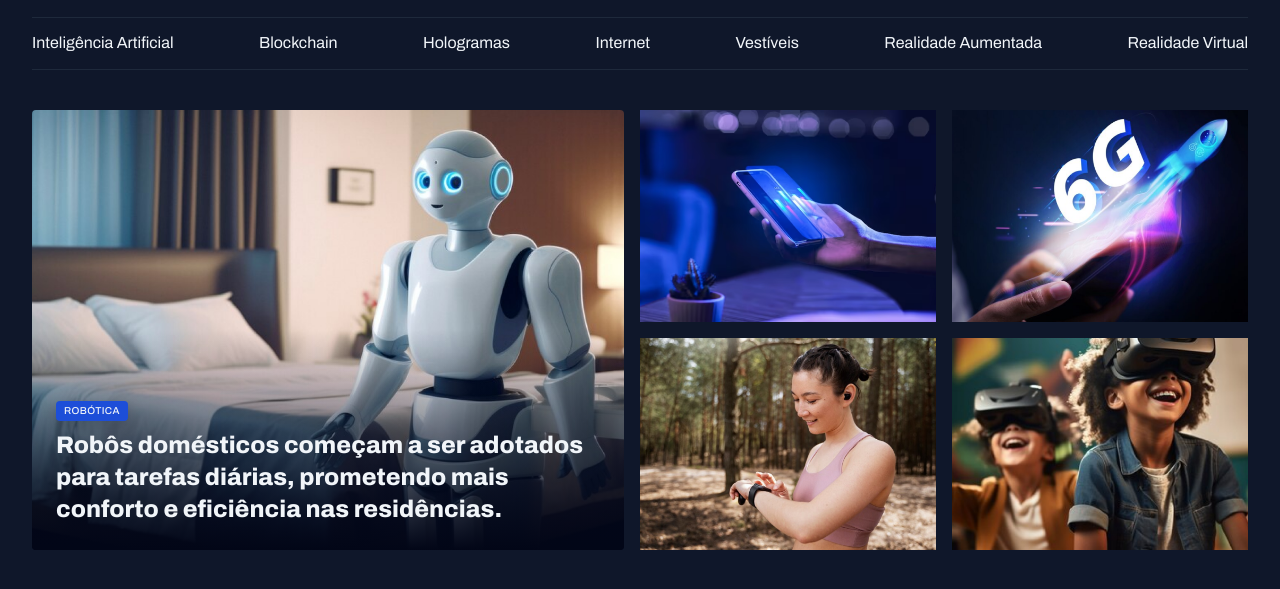
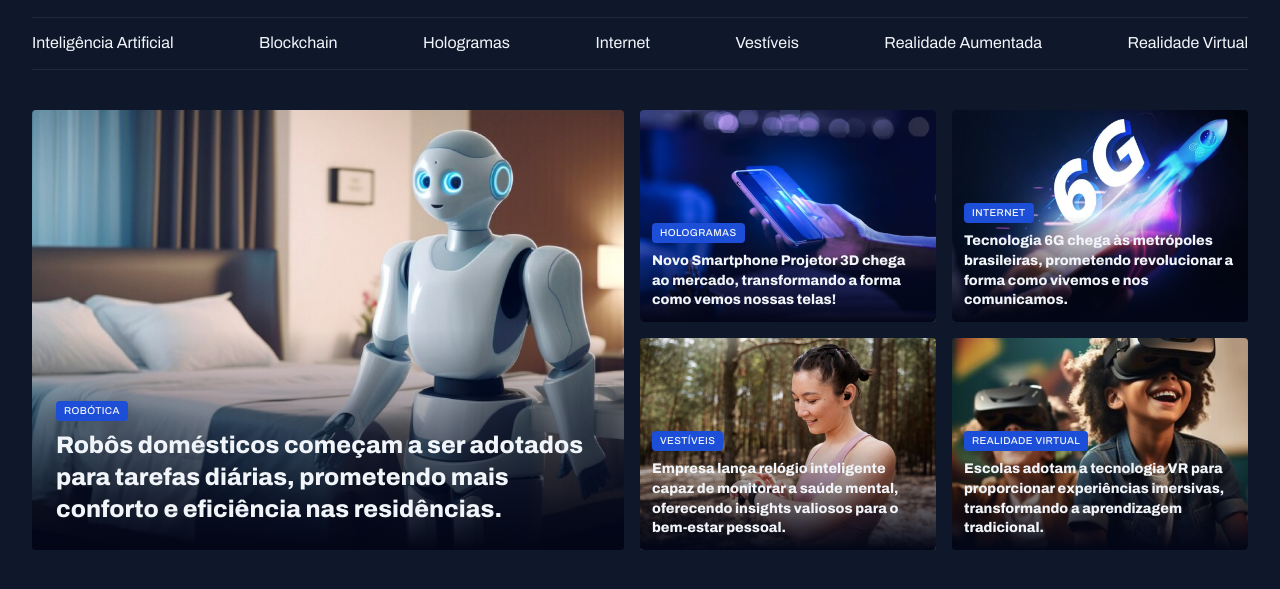
Before and after one commit to CoronelBark/Projeto-Rockeatseat---Site-de-Noticias, a plain HTML site: page index.html in a window 1280 px wide. Shown: the part 45-634 px from the top of the page. Drawn offline with Linux system fonts and the light colour scheme.

Commit message:
Destaque Final

```diff
--- a/index.html
+++ b/index.html
@@ -44,18 +44,34 @@
         </figcaption>
       </figure>
       <div class="grid grid-col-2 gap-16">
-        <div>
+        <figure class="card">
           <img src="assets/images/Image 02.png" alt="Celular Futurista">
-        </div>
-        <div>
+          <figcaption>
+          <span class="content-tag">Hologramas</span>
+          <h2 class="text-lg">Novo Smartphone Projetor 3D chega ao mercado, transformando a forma como vemos nossas telas!</h2>
+          </figcaption>
+        </figure>
+        <figure class="card">
           <img src="assets/images/Image 03.png" alt="6G">
-        </div>
-        <div>
+          <figcaption>
+          <span class="content-tag">Internet</span>
+          <h2 class="text-lg">Tecnologia 6G chega às metrópoles brasileiras, prometendo revolucionar a forma como vivemos e nos comunicamos.</h2>
+          </figcaption>
+        </figure>
+        <figure class="card">
           <img src="assets/images/Image 04.png" alt="Womam clock">
-        </div>
-        <div>
+          <figcaption>
+          <span class="content-tag">Vestíveis</span>
+          <h2 class="text-lg">Empresa lança relógio inteligente capaz de monitorar a saúde mental, oferecendo insights valiosos para o bem-estar pessoal.</h2>
+          </figcaption>
+        </figure>
+        <figure class="card">
           <img src="assets/images/Image 05.png" alt="IA dominando o mundo.">
-        </div>
+          <figcaption>
+          <span class="content-tag">Realidade Virtual</span>
+          <h2 class="text-lg">Escolas adotam a tecnologia VR para proporcionar experiências imersivas, transformando a aprendizagem tradicional.</h2>
+          </figcaption>
+        </figure>
       </div>
     </section>
   </main>
--- a/styles/sections.css
+++ b/styles/sections.css
@@ -26,6 +26,10 @@
       bottom: 0;
       padding: 24px;
 
+      &:has(.text-lg) {
+        padding: 12px;
+      }
+
       h2 {
         margin-top: 8px;
       }
```
